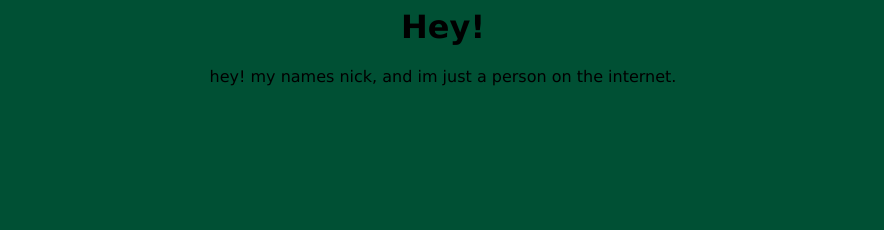
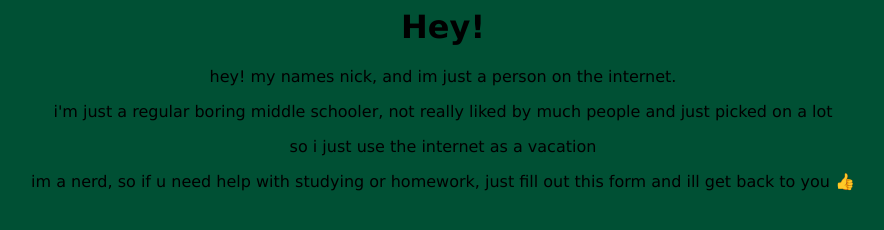
Before and after one commit to nicksdumbsites/Nick, a plain HTML site: page index.html in a window 1280 px wide. Shown: the whole page, without its empty margins (197-1081 px from the left). Drawn offline with Linux system fonts and the light colour scheme.

Commit message:
Update index.html

```diff
--- a/index.html
+++ b/index.html
@@ -19,3 +19,6 @@
        </style>
   <h1>Hey!</h1>
 <p>hey! my names nick, and im just a person on the internet.</p>
+<p>i'm just a regular boring middle schooler, not really liked by much people and just picked on a lot</p>
+<p>so i just use the internet as a vacation</p>
+<p>im a nerd, so if u need help with studying or homework, just fill out this form and ill get back to you 👍</p>
```
